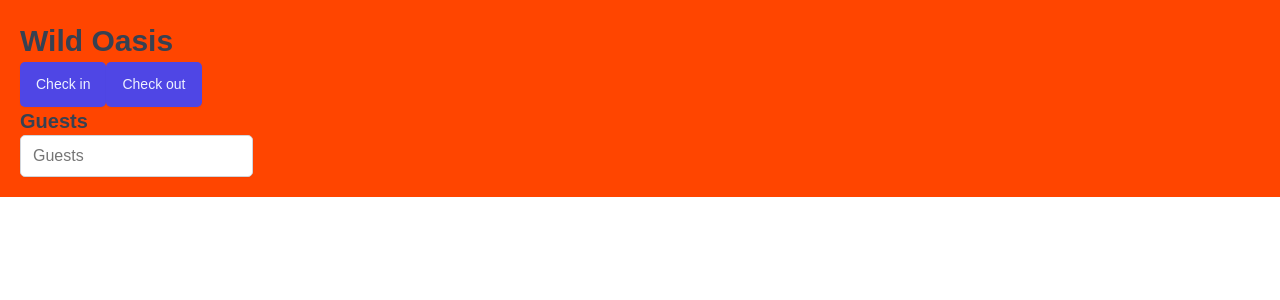
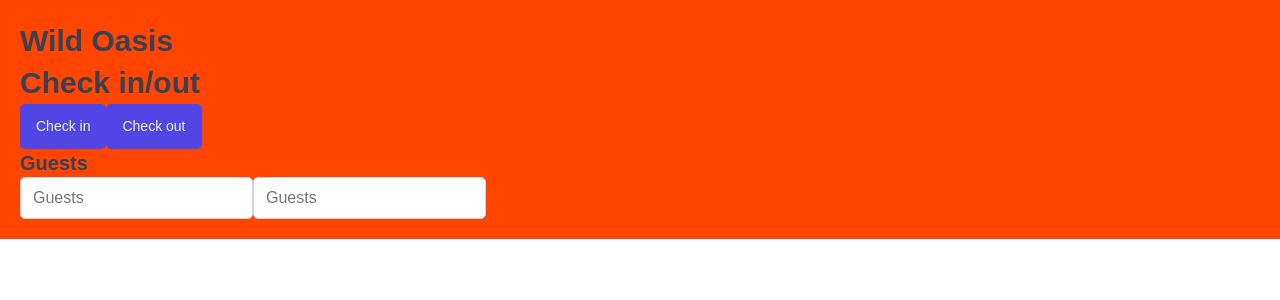
Before and after one commit to G3RGES/the-wild-oasis, a React app: page / in a window 1280 px wide. Shown: the top 300 px of the page. Built offline with nearby package versions, Linux system fonts and the light colour scheme; the HTML template or start-up script is replaced by a standard one.

Commit message:
Update App.jsx

```diff
--- a/src/App.jsx
+++ b/src/App.jsx
@@ -3,6 +3,7 @@ import GlobalStyles from "./styles/GlobalStyles";
 import Button from "./ui/Button";
 import Input from "./ui/Input";
 import Heading from "./ui/Heading";
+import Row from "./ui/Row";
 
 const StyledApp = styled.div`
   background-color: orangered;
@@ -14,11 +15,21 @@ function App() {
     <>
       <GlobalStyles />
       <StyledApp>
-        <Heading as="h1">Wild Oasis</Heading>
-        <Button>Check in</Button>
-        <Button>Check out</Button>
-        <Heading as="h2">Guests </Heading>
-        <Input type="number" placeholder="Guests" />
+        <Row type="horizontal">
+          <Heading as="h1">Wild Oasis</Heading>
+          <div>
+            <Heading as="h1">Check in/out</Heading>
+            <Button>Check in</Button>
+            <Button>Check out</Button>
+          </div>
+        </Row>
+        <Row type="vertical">
+          <Heading as="h2">Guests </Heading>
+          <form>
+            <Input type="number" placeholder="Guests" />
+            <Input type="number" placeholder="Guests" />
+          </form>
+        </Row>
       </StyledApp>
     </>
   );
```
